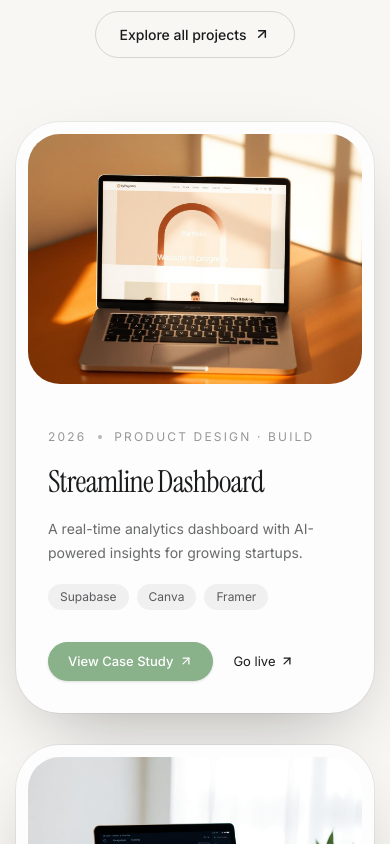
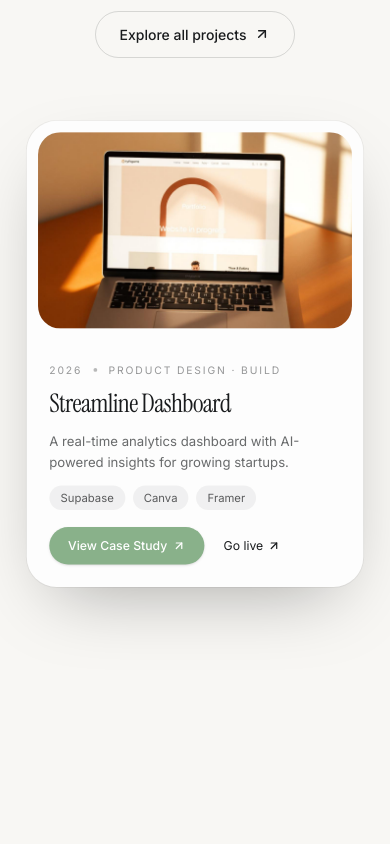
Before and after one commit to onceuponatechie/my-personal-website, a Next.js app: page / in a window 390 px wide. Shown: the part 3280-4124 px from the top of the page. Built offline with nearby package versions, Linux system fonts and the light colour scheme.

Commit message:
Projects: restore stacking on mobile, sized so each card fully shows first

```diff
--- a/src/components/Projects.tsx
+++ b/src/components/Projects.tsx
@@ -8,12 +8,12 @@ import { PROJECTS, type Project } from "@/lib/site-data";
 import { CurvedUnderline } from "@/components/CurvedUnderline";
 import { EASE } from "@/lib/motion";
 
-/* Shared card body — used by both the desktop stack and the mobile list. */
+/* Card body — compact on mobile so it fits the screen, full on desktop. */
 function ProjectArticle({ p }: { p: Project }) {
   return (
-    <article className="group relative grid w-full max-w-6xl grid-cols-1 overflow-hidden rounded-[44px] bg-card shadow-[0_30px_80px_-30px_rgba(0,0,0,0.35)] ring-1 ring-black/5 md:grid-cols-2">
+    <article className="group relative grid w-full max-w-6xl grid-cols-1 overflow-hidden rounded-[32px] bg-card shadow-[0_30px_80px_-30px_rgba(0,0,0,0.35)] ring-1 ring-black/5 md:grid-cols-2 md:rounded-[44px]">
       <div className="p-3 md:p-4">
-        <div className="overflow-hidden rounded-[32px]">
+        <div className="overflow-hidden rounded-[24px] md:rounded-[32px]">
           <motion.img
             src={p.image}
             alt={p.title}
@@ -22,20 +22,20 @@ function ProjectArticle({ p }: { p: Project }) {
             height={960}
             whileHover={{ scale: 1.04 }}
             transition={{ duration: 0.8, ease: EASE }}
-            className="aspect-[4/3] h-full w-full object-cover"
+            className="aspect-[16/10] h-full w-full object-cover md:aspect-[4/3]"
           />
         </div>
       </div>
-      <div className="flex flex-col justify-center gap-5 p-8 md:p-12">
-        <div className="flex items-center gap-3 text-[12px] uppercase tracking-[0.18em] text-ink/45">
+      <div className="flex flex-col justify-center gap-3.5 p-6 md:gap-5 md:p-12">
+        <div className="flex items-center gap-3 text-[11px] uppercase tracking-[0.18em] text-ink/45 md:text-[12px]">
           <span>{p.year}</span>
           <span className="size-1 rounded-full bg-ink/30" />
           <span>{p.role}</span>
         </div>
-        <h3 className="font-display text-[clamp(1.9rem,3vw,2.6rem)] leading-[1.02] tracking-tight text-ink">
+        <h3 className="font-display text-[clamp(1.7rem,3vw,2.6rem)] leading-[1.04] tracking-tight text-ink">
           {p.title}
         </h3>
-        <p className="max-w-[44ch] text-[14px] leading-[1.65] text-ink/65">{p.description}</p>
+        <p className="line-clamp-3 max-w-[44ch] text-[14px] leading-[1.6] text-ink/65">{p.description}</p>
         <div className="flex flex-wrap gap-2">
           {p.tags.map((t) => (
             <span key={t} className="rounded-full bg-foreground/5 px-3 py-1 text-[12px] text-ink/70">
@@ -43,7 +43,7 @@ function ProjectArticle({ p }: { p: Project }) {
             </span>
           ))}
         </div>
-        <div className="mt-3 flex items-center gap-5">
+        <div className="mt-1 flex items-center gap-5 md:mt-3">
           <Link
             href={`/projects/${p.slug}`}
             className="group/btn inline-flex items-center gap-1.5 rounded-full bg-sage px-5 py-2.5 text-[13px] font-medium text-white shadow-sm transition hover:brightness-105"
@@ -66,7 +66,7 @@ function ProjectArticle({ p }: { p: Project }) {
   );
 }
 
-/* Desktop only: sticky card that scales/lifts as the stack scrolls. */
+/* Sticky card that scales/lifts as the next one stacks over it. */
 function ProjectCardSticky({
   p,
   index,
@@ -87,7 +87,9 @@ function ProjectCardSticky({
   const y = useTransform(progress, [start, end], [0, isLast ? 0 : -24]);
 
   return (
-    <div className="sticky top-24 flex h-screen items-start justify-center">
+    // Each card gets a full viewport of scroll and is pinned near the top, so
+    // it reads completely (buttons included) before the next stacks on top.
+    <div className="sticky top-20 flex min-h-screen items-start justify-center pt-2 md:top-24">
       <motion.div style={{ scale, y, zIndex: index + 1 }} className="w-full max-w-6xl">
         <ProjectArticle p={p} />
       </motion.div>
@@ -140,28 +142,10 @@ export function Projects() {
         </motion.div>
       </div>
 
-      {/* Desktop: sticky scroll-stack */}
-      <div className="hidden md:block">
-        <div ref={ref} className="relative" style={{ height: `${PROJECTS.length * 100}vh` }}>
-          {PROJECTS.map((p, i) => (
-            <ProjectCardSticky key={p.slug} p={p} index={i} total={PROJECTS.length} progress={scrollYProgress} />
-          ))}
-        </div>
-      </div>
-
-      {/* Mobile: plain vertical stack so each card (and its buttons) is fully
-          visible before the next one appears. */}
-      <div className="mx-auto flex max-w-6xl flex-col gap-8 md:hidden">
-        {PROJECTS.map((p) => (
-          <motion.div
-            key={p.slug}
-            initial={{ opacity: 0, y: 28 }}
-            whileInView={{ opacity: 1, y: 0 }}
-            viewport={{ once: true, margin: "-10%" }}
-            transition={{ duration: 0.7, ease: EASE }}
-          >
-            <ProjectArticle p={p} />
-          </motion.div>
+      {/* Sticky scroll-stack — same behaviour on mobile and desktop */}
+      <div ref={ref} className="relative" style={{ height: `${PROJECTS.length * 100}vh` }}>
+        {PROJECTS.map((p, i) => (
+          <ProjectCardSticky key={p.slug} p={p} index={i} total={PROJECTS.length} progress={scrollYProgress} />
         ))}
       </div>
     </section>
```
